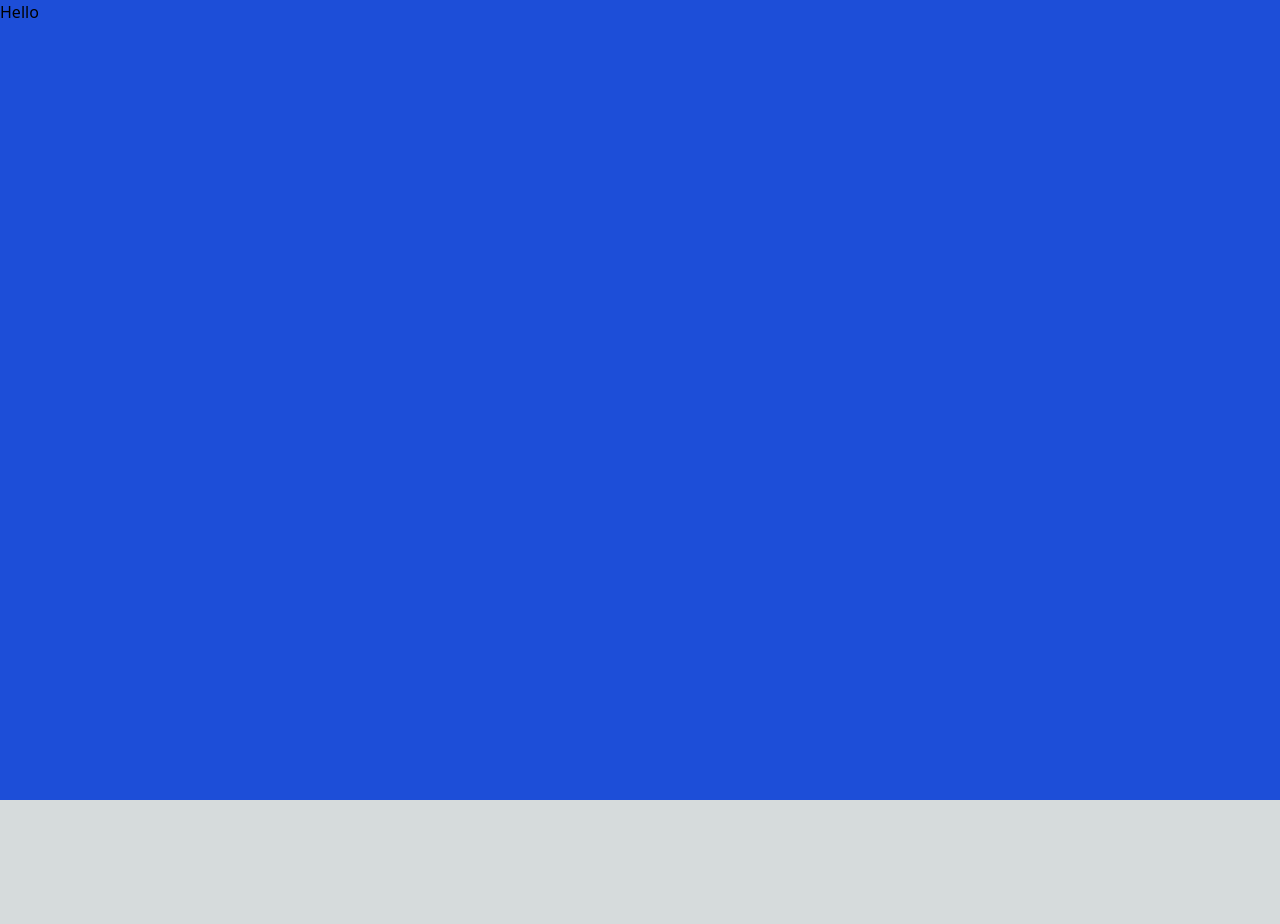
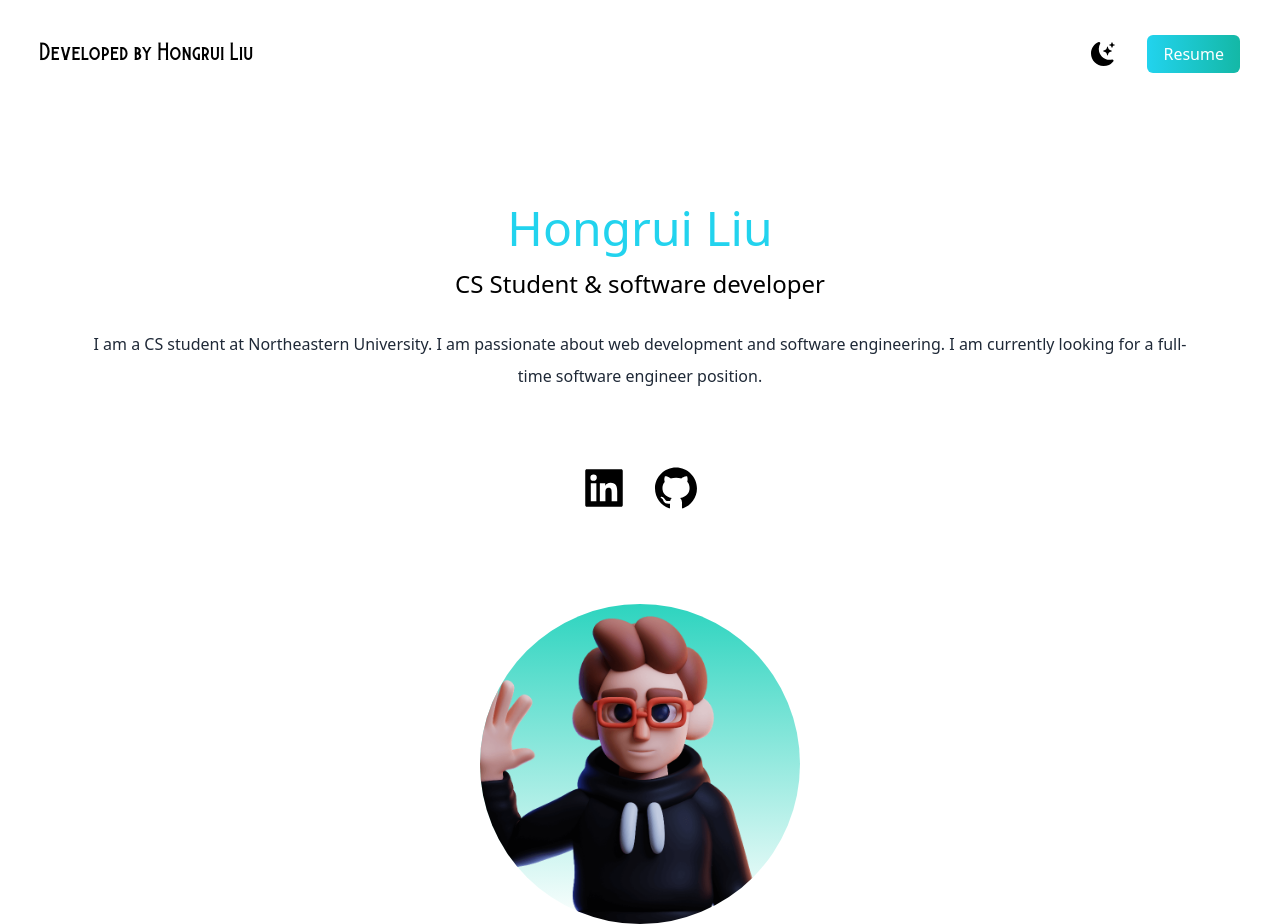
Before and after one commit to RayL01/Portfolio, a Next.js app: page / in a window 1280 px wide. Before the commit the page ends 800 px from the top, so only its background shows below. Built offline with nearby package versions, Linux system fonts and the light colour scheme.

Commit message:
basic components added

```diff
--- a/src/pages/index.js
+++ b/src/pages/index.js
@@ -1,7 +1,12 @@
-import Head from 'next/head'
-import Image from 'next/image'
-import { Inter } from 'next/font/google'
-import styles from '@/styles/Home.module.css'
+import Head from 'next/head';
+import Image from 'next/image';
+import { Inter } from 'next/font/google';
+import styles from '@/styles/Home.module.css';
+import { BsFillMoonStarsFill } from 'react-icons/bs';
+import {AiFillTwitterCircle, AiFillGithub, AiFillLinkedin} from 'react-icons/ai';
+import deved from "../../public/dev-ed-wave.png";
+
+
 
 const inter = Inter({ subsets: ['latin'] })
 
@@ -14,9 +19,36 @@
         <meta name="viewport" content="width=device-width, initial-scale=1" />
         <link rel="icon" href="/favicon.ico" />
       </Head>
-      <main>
-        <section className = "bg-blue-700 h-screen">
-          <h1>Hello</h1>
+      <main className="bg-white px-10">
+        <section className = "min-h-screen">
+          <nav className='py-10 mb-12 flex justify-between'>
+            <h1 className="text-xl font-burton">
+              Developed by Hongrui Liu
+            </h1>
+            <ul className="flex items-center">
+              <li>
+                <BsFillMoonStarsFill className='cursor-pointer text-2xl'/>
+              </li>
+              <li>
+                <a className='bg-gradient-to-r from-cyan-400 to-teal-500 px-4 py-2 text-white rounded-md ml-8' href="#">Resume</a>
+              </li>
+            </ul>
+          </nav>
+          <div className='text-center p-10'>
+            <h2 className='text-5xl py-2 text-cyan-400'>Hongrui Liu</h2>
+            <h3 className='text-2xl py-2'>CS Student & software developer</h3>
+            <p className='text-md py-5 leading-8 text-gray-800'>
+              I am a CS student at Northeastern University. I am passionate about web development and software engineering. I am currently looking for a full-time software engineer position.
+            </p>
+          </div>
+          <div className='text-5xl flex justify-center space-x-6 py-3 text-gray'>
+            <AiFillLinkedin/>
+            <AiFillGithub/>
+          </div>
+          <div className='overflow-hidden relative mx-auto bg-gradient-to-b from-teal-400 rounded-full w-80 h-80 mt-20'>
+            <Image src={deved} layout='fill' objectFit='cover'/>
+          </div>
+
         </section>
       </main>
     </>
--- a/src/styles/globals.css
+++ b/src/styles/globals.css
@@ -105,8 +105,8 @@
   color: inherit;
   text-decoration: none;
 }
-/*
+
 @font-face {
   font-family: "burtons";
   src: url("../../public/Burtons.otf");
-} */
+}
--- a/tailwind.config.js
+++ b/tailwind.config.js
@@ -9,7 +9,11 @@
     "./src/**/*.{js,ts,jsx,tsx,mdx}",
   ],
   theme: {
-    extend: {},
+    extend: {
+      fontFamily: {
+        burton: "burtons"
+      },
+    },
   },
   plugins: [],
 }
```
Also changed, not shown: public/Burtons.otf (added), public/dev-ed-wave.png (added).
